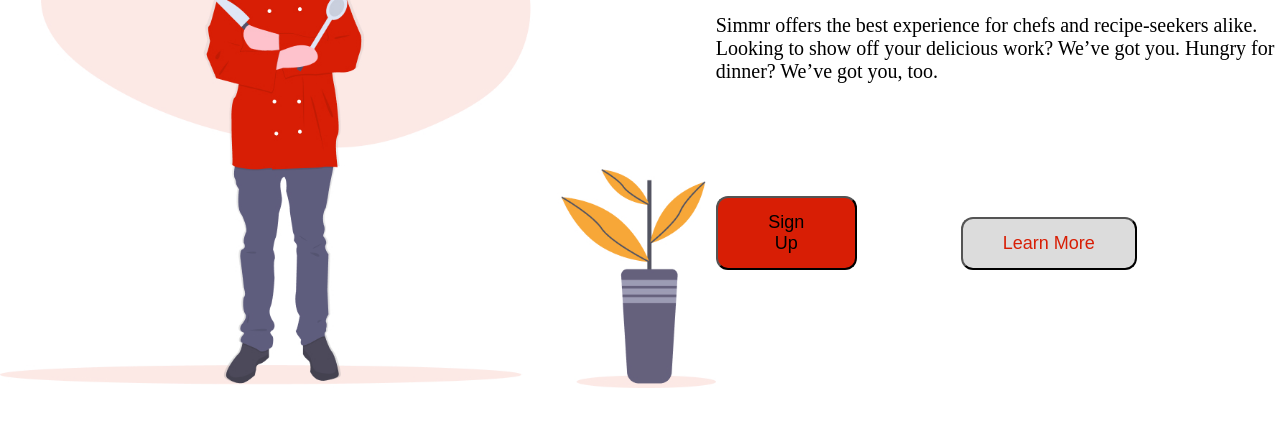
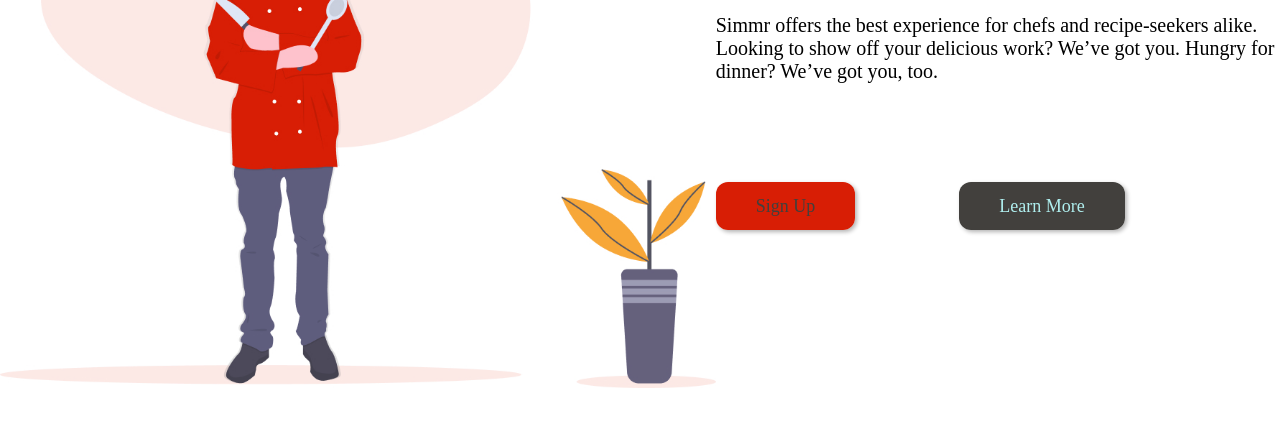
Before and after one commit to chefPassport/UI, a plain HTML site: page index.html in a window 1280 px wide. Shown: the part 272-698 px from the top of the page. Drawn offline with Linux system fonts and the light colour scheme.

Commit message:
hover state added to buttons

```diff
--- a/index.html
+++ b/index.html
@@ -56,13 +56,13 @@
     <h1>The Chef-focused recipe site</h1>
     <p>Simmr offers the best experience for chefs and recipe-seekers alike.<br> Looking to show off your delicious work? We’ve got you. Hungry for dinner? We’ve got you, too.</p>
 
-<div class="buttons">
-<button class="sign-up" type="button">Sign Up</button>
+<section class="buttons">
+<a class="sign-up swap" href="#">Sign Up</a>
 
-<button class="learn-more" type="button">Learn More</button>
-</div>
+<a class="learn-more swap" href="#">Learn More</a>
+</section>
 
-</div>
+</section>
 </section>
 <!-- </section> -->
 
--- a/less/about-us.less
+++ b/less/about-us.less
@@ -56,3 +56,7 @@
   .box1{
       .box-properties();
   }
+
+  .img{
+      width: 2%;
+  }
--- a/less/home-page.less
+++ b/less/home-page.less
@@ -52,16 +52,44 @@
 
   .buttons{
       margin-top: 20%;
+
+      a{
+          text-decoration: none;
+      }
+
+      .swap {
+        background: var(--bg-color);
+        color: var(--fg-color);
+       box-shadow: 2px 2px 4px rgba(0,0,0,0.3);
+     }
+
+     .swap:hover, .swap:focus {
+        background: var(--fg-color);
+        color: var(--bg-color);
+       box-shadow: 0 0 8px 2px var(--fg-color);
+     }
+
   }
 
+//   .three {
+//     --bg-color: rgb(58, 58, 57);
+//     --fg-color: rgb(245, 240, 240);
+//   }
+
   .sign-up{
+    --bg-color: @red;
+    --fg-color: #42403D;
+      margin-top: 20%;
       background: @red;
       border-radius: 12px;
       width: 25%;
       padding: 14px 40px;
       font-size: 18px;
+      color: black;
   }
 .learn-more{
+    --bg-color: #42403D;
+    --fg-color: @paleturquoise;
    background: @gainsboro;
    color: @red;
    margin-left: 100px;
```
Also changed, not shown: about-us.html (+3 -1 lines), css/index.css.
